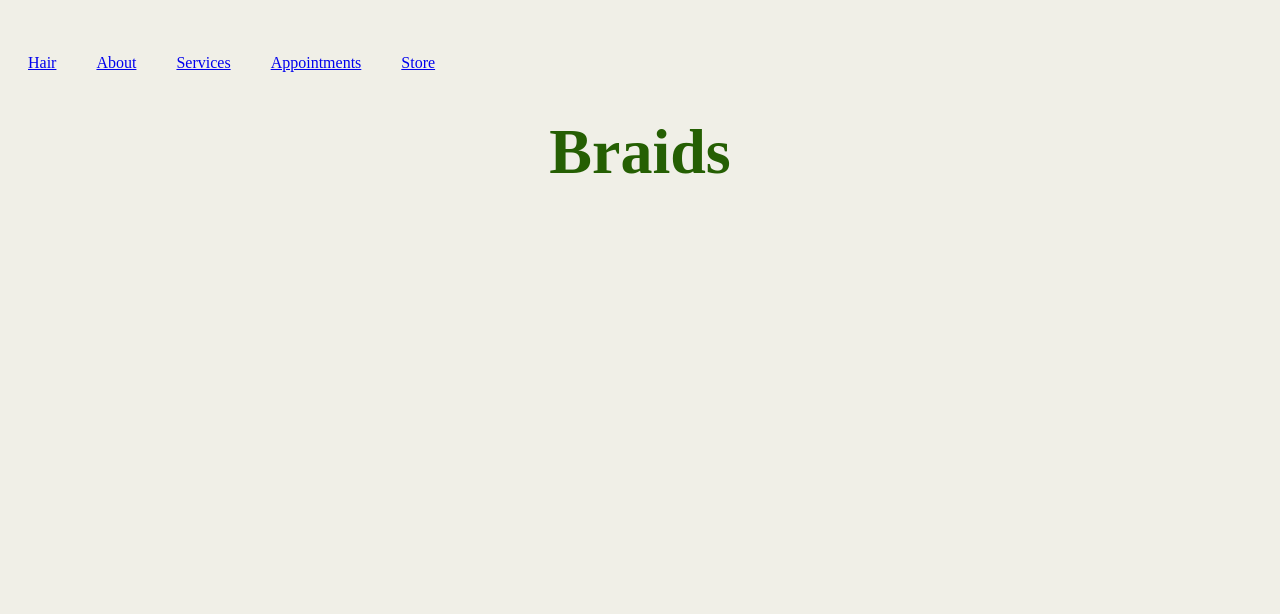
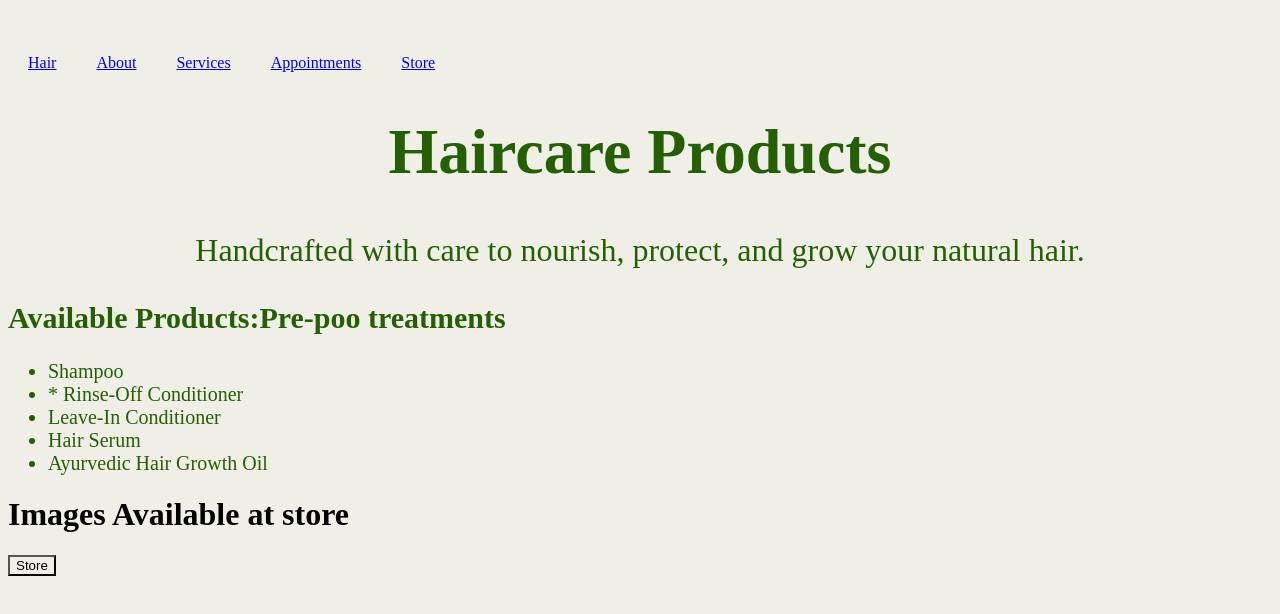
Before and after one commit to SilentStorm227/FaNatural, a React (Vite) app: page /services/products in a window 1280 px wide. Shown: the top 614 px of the page. Built offline with nearby package versions, Linux system fonts and the light colour scheme.

Commit message:
product page

```diff
--- a/src/components/pages/Products.jsx
+++ b/src/components/pages/Products.jsx
@@ -1,13 +1,27 @@
 import React from "react";
+import "../style/products.css"
 
-function Products(){
+function Wigcare(){
     return(
         <div>
             <div className="top">
-                <h1>Braids</h1>
+                <h1>Haircare Products</h1>
+                <p>Handcrafted with care to nourish, protect, and grow your natural hair.</p>
             </div>
+            <div className="service">
+                <h2>Available Products:Pre-poo treatments </h2>
+                <ul>
+                <li>Shampoo</li>
+                <li>* Rinse-Off Conditioner</li>
+                <li>Leave-In Conditioner</li>
+                <li>Hair Serum</li>
+                <li>Ayurvedic Hair Growth Oil</li>
+                </ul>
+            </div>
+            <h1>Images Available at store</h1>
+            <button>Store</button>
         </div>
     )
 }
 
-export default Products;
+export default Wigcare;
```
